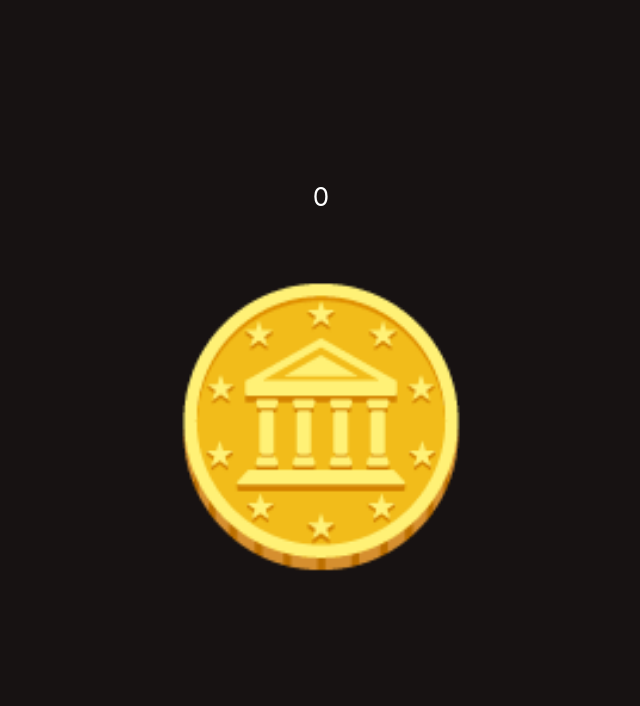
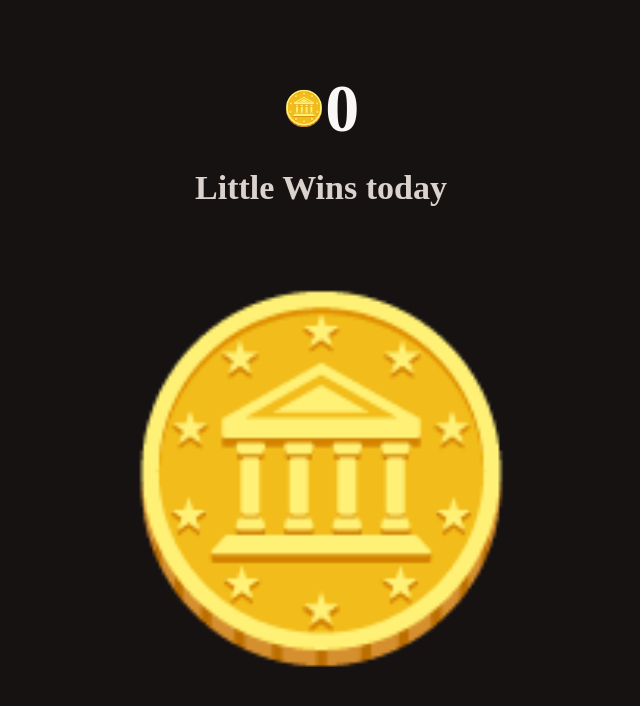
Before and after one commit to tannerkrewson/little-wins, a React (Create React App) app: page / in a window 1280 px wide. Shown: the top 706 px of the page, without its empty margins (319-959 px from the left). Built offline with nearby package versions, Linux system fonts and the light colour scheme.

Commit message:
font and fancy text design

```diff
--- a/package.json
+++ b/package.json
@@ -3,6 +3,7 @@
 	"private": true,
 	"homepage": "https://www.tannerkrewson.com/little-wins",
 	"dependencies": {
+		"@fontsource-variable/dm-sans": "^5.0.3",
 		"@mantine/core": "^7.4.0",
 		"@mantine/hooks": "^7.4.0",
 		"@types/node": "^16.18.69",
--- a/src/App.css
+++ b/src/App.css
@@ -6,8 +6,10 @@
 	flex-direction: column;
 	align-items: center;
 	justify-content: center;
-	font-size: calc(10px + 2vmin);
-	color: white;
+	font-size: calc(18px + 2vmin);
+	font-weight: 700;
+	color: rgb(218, 210, 204);
+	font-family: "DM Sans Variable";
 }
 
 .emoji-button {
@@ -21,3 +23,19 @@
 	transform: translateY(4px);
 	filter: brightness(0.9);
 }
+
+.big-count {
+	display: flex;
+	flex-direction: row;
+}
+
+.big-count-text {
+	font-weight: 900;
+	font-size: 2em;
+	color: #faf7f7;
+}
+
+.big-count-coin {
+	display: inline-flex;
+	align-items: center;
+}
--- a/src/App.tsx
+++ b/src/App.tsx
@@ -6,7 +6,11 @@ function App() {
 	const { todaysCount, increaseTodaysCount } = useCountTracker();
 	return (
 		<div className="App">
-			<div>{todaysCount}</div>
+			<div className="big-count">
+				<div className="big-count-coin">🪙</div>
+				<div className="big-count-text">{todaysCount}</div>
+			</div>
+			<div>Little Wins today</div>
 			<EmojiButton onClick={increaseTodaysCount} />
 		</div>
 	);
--- a/src/index.tsx
+++ b/src/index.tsx
@@ -3,6 +3,10 @@ import ReactDOM from "react-dom/client";
 import { MantineProvider } from "@mantine/core";
 
 import "@mantine/core/styles.css";
+
+import "@fontsource-variable/dm-sans";
+import "@fontsource-variable/dm-sans/wght.css";
+import "@fontsource-variable/dm-sans/wght-italic.css";
 
 import App from "./App";
 
```
Also changed, not shown: 1 other file (tests, documents, lock files or other folders).
